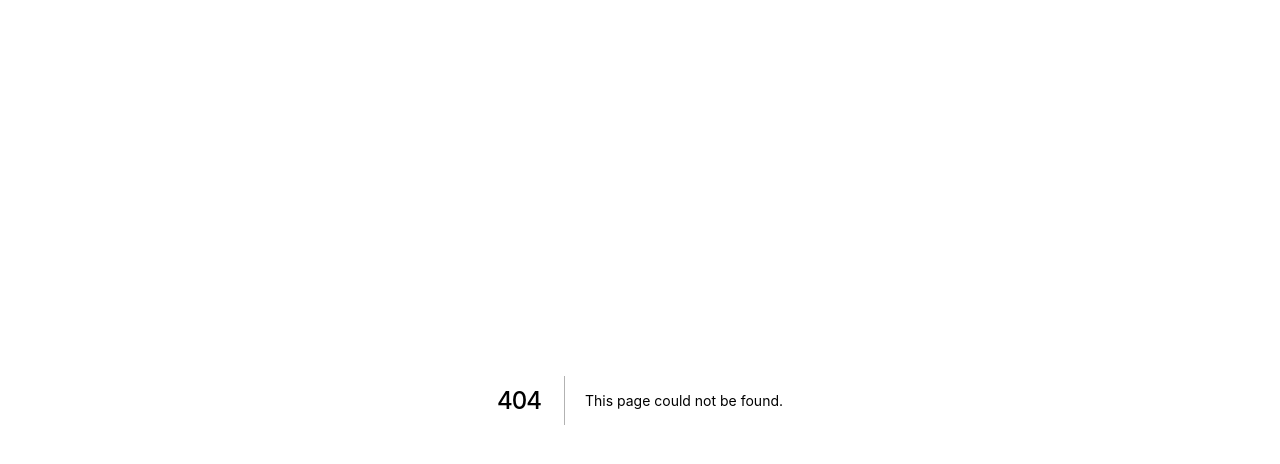
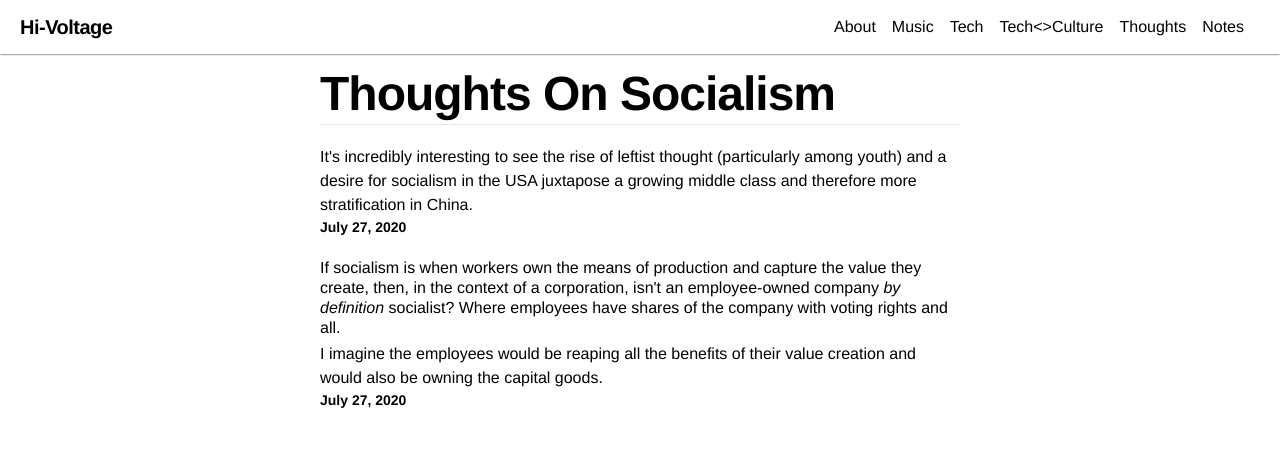
Before and after one commit to aunyks/blog, a Next.js app: page /thoughts/on-socialism in a window 1280 px wide. Before the commit this address had no page. Shown: the top 464 px of the page. Built offline with nearby package versions, Linux system fonts and the light colour scheme.

Commit message:
Add some thoughts

```diff
--- a/components/Post.js
+++ b/components/Post.js
@@ -12,6 +12,7 @@ export default function Post({
   description,
   remark,
   cardImage,
+  noFooter,
   children
 }) {
   return (
@@ -25,7 +26,9 @@ export default function Post({
       <PostBody>
         <PostHeader title={title} subtitle={subtitle} date={date} />
         {children}
-        <PostFooter remark={remark} date={date} />
+        {!noFooter && (
+          <PostFooter remark={remark} date={date} />
+        )}
         <GAnalytics />
       </PostBody>
     </div>
--- a/components/PostFooter.js
+++ b/components/PostFooter.js
@@ -1,6 +1,9 @@
 export default function PostFooter({ date, remark }) {
-  const d = new Date(date)
-  const year = new Intl.DateTimeFormat('en', { year: 'numeric' }).format(d)
+  let year = null
+  if (date) {
+    const d = new Date(date)
+    year = new Intl.DateTimeFormat('en', { year: 'numeric' }).format(d)
+  }
   return (
     <section id="footer">
       <hr className="mt-3" />
@@ -13,7 +16,7 @@ export default function PostFooter({ date, remark }) {
         )}
       </p>
       <p>
-        Copyright &copy; {year} Gerald Nash
+        Copyright &copy; {date && year} Gerald Nash
         </p>
     </section>
   )
--- a/components/PostHeader.js
+++ b/components/PostHeader.js
@@ -3,11 +3,16 @@ export default function PostHeader({
   subtitle,
   date
 }) {
-  const d = new Date(date)
-  const year = new Intl.DateTimeFormat('en', { year: 'numeric' }).format(d)
-  const month = new Intl.DateTimeFormat('en', { month: 'long' }).format(d)
-  let day = new Intl.DateTimeFormat('en', { day: '2-digit' }).format(d)
-  day = parseInt(day) + 1
+  let month = null
+  let year = null
+  let day = null
+  if (date) {
+    const d = new Date(date)
+    year = new Intl.DateTimeFormat('en', { year: 'numeric' }).format(d)
+    month = new Intl.DateTimeFormat('en', { month: 'long' }).format(d)
+    day = new Intl.DateTimeFormat('en', { day: '2-digit' }).format(d)
+    day = parseInt(day) + 1
+  }
 
   return (
     <section>
@@ -15,7 +20,7 @@ export default function PostHeader({
       {subtitle && (
         <h2 className="leading-none">{subtitle}</h2>
       )}
-      <time className="text-xl" dateTime={date}>{`${month} ${day}, ${year}`}</time>
+      {date && <time className="text-xl" dateTime={date}>{`${month} ${day}, ${year}`}</time>}
       <hr style={{ marginBottom: '0.75em' }} />
     </section>
   )
--- /dev/null
+++ b/components/Thought.js
@@ -0,0 +1,20 @@
+export default function Thought({ id, date, children }) {
+  let year = null
+  let month = null
+  let day = null
+  if (date) {
+    const d = new Date(date)
+    year = new Intl.DateTimeFormat('en', { year: 'numeric' }).format(d)
+    month = new Intl.DateTimeFormat('en', { month: 'long' }).format(d)
+    day = new Intl.DateTimeFormat('en', { day: '2-digit' }).format(d)
+    day = parseInt(day) + 1
+  }
+  return (
+    <div id={id} className="py-2">
+      {children}
+      <span className="font-bold block text-sm">
+        {date ? `${month} ${day}, ${year}` : 'No Date'}
+      </span>
+    </div>
+  )
+}
--- a/pages/notes/applied-dsp.js
+++ b/pages/notes/applied-dsp.js
@@ -37,7 +37,7 @@ export default () => (
     <h2>FM Demod</h2>
     <p>
       As previously stated, FM is more common than AM, so knowing how to demodulate FM signals is probably more desirable than doing so for AM signals. <a href="https://wybiral.github.io/">Davy Wybiral's</a>
-      <a href="https://github.com/wybiral/spirit-box">spirit-box</a> project has a very clear example of FM demodulation to playable sound using pyrtlsdr. Another good page for demodulation using
+      &nbsp;<a href="https://github.com/wybiral/spirit-box">spirit-box</a> project has a very clear example of FM demodulation to playable sound using pyrtlsdr. Another good page for demodulation using
       Python is <a href="https://witestlab.poly.edu/blog/capture-and-decode-fm-radio/">this post</a> by <a href="http://witestlab.poly.edu/~ffund/">Fraida Fund</a>.
     </p>
     <h2>Decoding Digital Signals</h2>
--- a/pages/thoughts.js
+++ /dev/null
@@ -1,9 +0,0 @@
-import LinksPage from 'components/LinksPage'
-import Link from 'components/Link'
-
-export default () => (
-  <LinksPage
-    title="Thoughts">
-    <Link href="#">nothing to see yet</Link>
-  </LinksPage>
-)
--- /dev/null
+++ b/pages/thoughts/index.js
@@ -0,0 +1,11 @@
+import LinksPage from 'components/LinksPage'
+import Link from 'components/Link'
+
+export default () => (
+  <LinksPage
+    title="Thoughts"
+    subtitle="Some more conclusive than others">
+    <Link href="/thoughts/random">random</Link>
+    <Link href="/thoughts/on-socialism">on socialism</Link>
+  </LinksPage>
+)
--- /dev/null
+++ b/pages/thoughts/on-socialism.js
@@ -0,0 +1,26 @@
+import Post from 'components/Post'
+import Thought from 'components/Thought'
+
+const Separator = () => <hr className="w-full my-2" />
+
+export default () => (
+  <Post
+    title="Thoughts On Socialism"
+    description="Miscellaneous thoughts on socialism."
+    noFooter
+  >
+    <Thought date="2020-07-26">
+      It's incredibly interesting to see the rise of leftist thought (particularly among youth) and a desire for socialism in the USA juxtapose
+      a growing middle class and therefore more stratification in China.
+    </Thought>
+    <Thought id="socialist-company" date="2020-07-26">
+      <p className="my-1">
+        If socialism is when workers own the means of production and capture the value they create,
+        then, in the context of a corporation, isn't an employee-owned company <em>by definition</em> socialist? Where
+        employees have shares of the company with voting rights and all.
+      </p>
+        I imagine the employees would be reaping all the benefits of their value creation and would also
+        be owning the capital goods.
+    </Thought>
+  </Post>
+)
--- /dev/null
+++ b/pages/thoughts/random.js
@@ -0,0 +1,23 @@
+import Post from 'components/Post'
+import Thought from 'components/Thought'
+
+const Separator = () => <hr className="w-full my-2" />
+
+export default () => (
+  <Post
+    title="Random Thoughts"
+    description="Miscellaneous thoughts with no category."
+    noFooter
+  >
+    <Thought date="2020-07-26">
+      Twitter isn't good for my mental health and I don't know how long Mastodon will survive, so I decided to put some
+      thoughts on here.
+    </Thought>
+    <Thought id="tiktok-middle-class" date="2020-07-26">
+      TikTok does so well because of its huge middle class. They give a LOT of creators occasional tastes of
+      virality so they keep creating content. The upper class is the verified crowd, who don't make content as high
+      of quality as the middle class but reap all the benefits of TikTok's popularity. The lower class is the group
+      that just consume the content but are still the backbone of TikTok's popularity (read: economy).
+    </Thought>
+  </Post>
+)
```
